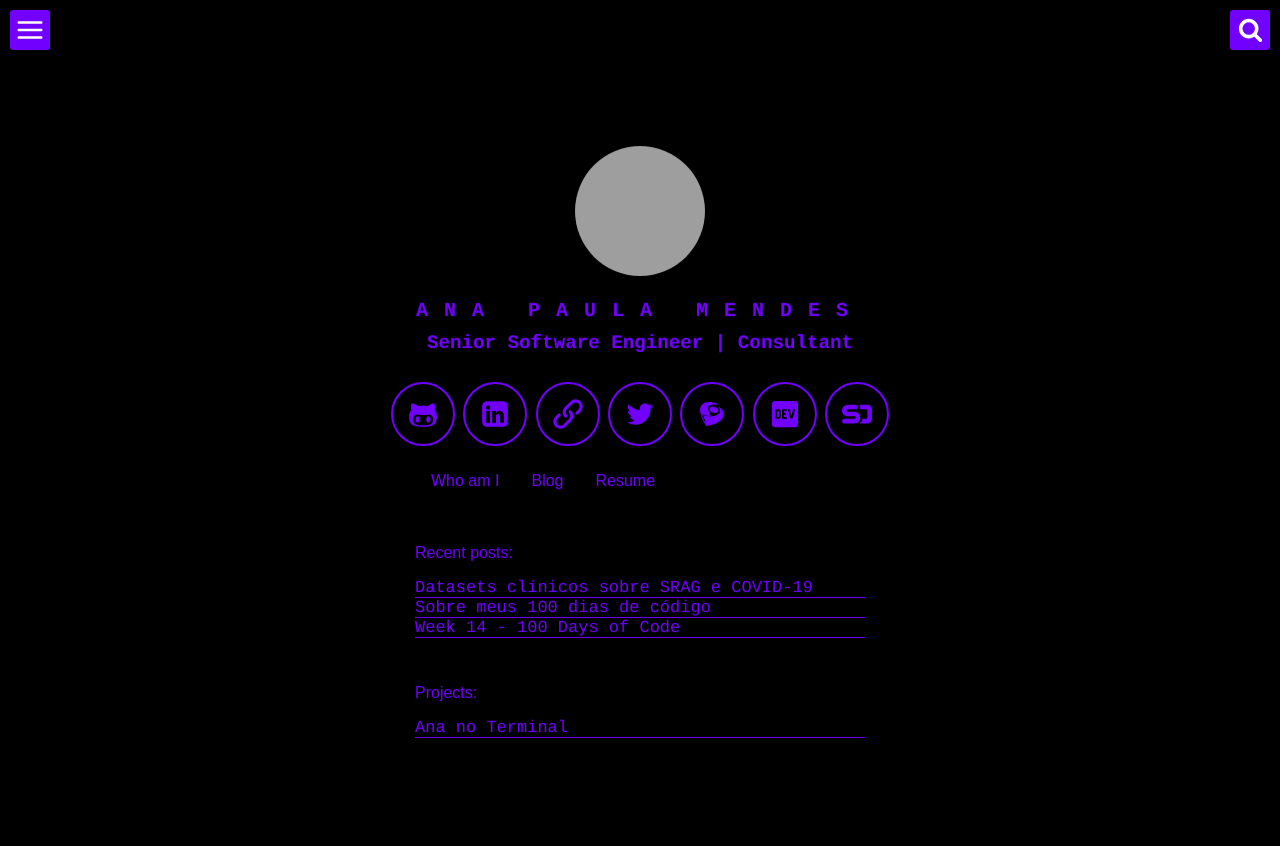
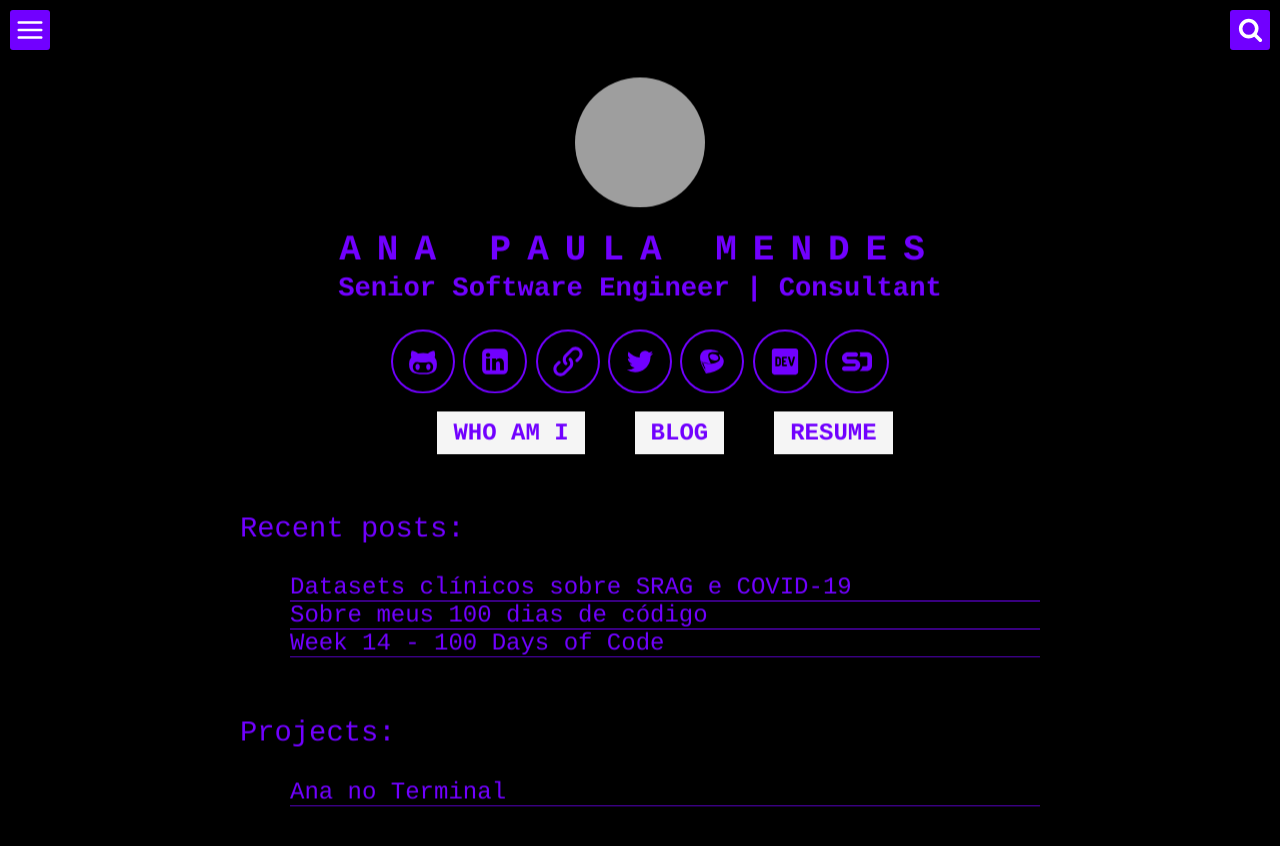
Before and after one commit to anapauladsmendes/anapauladsmendes.github.io, a Jekyll site: the page built from index.html, in a window 1280 px wide. Shown: the top 846 px of the page. Built offline with Jekyll 4.4.1, drawn with Linux system fonts in a browser that asks for light colours; grey boxes are pictures that could not be loaded.

Commit message:
change colors and centralize

```diff
--- a/_includes/header-default.html
+++ b/_includes/header-default.html
@@ -32,15 +32,15 @@
       </a>
     </div>
     <div class="recent">
-      <ul class="nav">
-        <li class="nav-item">
-          <a class="nav-link" href="about">Who am I</a>
+      <ul class="nav ul-menu">
+        <li class="nav-item nav-menu">
+          <a class="nav-link" href="about">WHO AM I</a>
         </li>
-        <li class="nav-item">
-          <a class="nav-link" href="blog">Blog</a>
+        <li class="nav-item nav-menu">
+          <a class="nav-link" href="blog">BLOG</a>
         </li>
-        <li class="nav-item">
-          <a class="nav-link" href="AnaPaulaMendesResume.pdf">Resume</a>
+        <li class="nav-item nav-menu">
+          <a class="nav-link" href="AnaPaulaMendesResume.pdf">RESUME</a>
         </li>
       </ul>
     </div>
--- a/assets/css/main.css
+++ b/assets/css/main.css
@@ -238,11 +238,15 @@ td {
 .nav-link:focus,
 .nav-link:hover {
 	text-decoration: none;
-	background-color: #fff;
+	background-color: #555357;
 }
 
 .nav-item {
 	margin-bottom: -1px
+}
+
+.nav-menu {
+	background-color: #f5f5f5;
 }
 
 a {
@@ -893,8 +897,16 @@ body {
 }
 
 .header-site li {
-	margin: 0;
-	list-style-type: none
+	margin-left: 50px;
+	list-style-type: none;
+	font-size: 1.5rem;
+	font-family: courier, courier new, serif;
+	font-weight: bolder;
+}
+
+.ul-menu {
+	display: flex;
+	justify-content: center;
 }
 
 .header-site .person img {
@@ -904,9 +916,10 @@ body {
 }
 
 .header-site .recent {
-	*zoom: 1;
+	*
+	zoom: 1;
 	width: auto;
-	max-width: 450px;
+	max-width: 800px;
 	float: none;
 	display: block;
 	margin-right: auto;
@@ -927,7 +940,9 @@ body {
 
 .header-site .recent p {
 	text-align: left;
-	color: #7100ff
+	color: #7100ff;
+	font-family: courier, courier new, serif;
+	font-size: 1.8rem;
 }
 
 .header-site .recent a {
@@ -938,7 +953,7 @@ body {
 	text-align: left;
 	margin: 0;
 	font-weight: 300;
-	font-size: 1.063rem;
+	font-size: 1.5rem;
 	border-bottom: 1px solid #7100ff;
 }
 
@@ -963,7 +978,7 @@ body {
 }
 
 .site-occupation {
-	font-size: 1.2rem;
+	font-size: 1.7rem;
 }
 
 .header-site .site-description {
@@ -1699,7 +1714,7 @@ th.idiom {
 	.header-site .site-title {
 		letter-spacing: 16px;
 		margin-bottom: 0;
-		font-size: 1.25rem
+		font-size: 2.25rem;
 	}
 	.header-site .site-description {
 		font-size: 2.5rem
```
